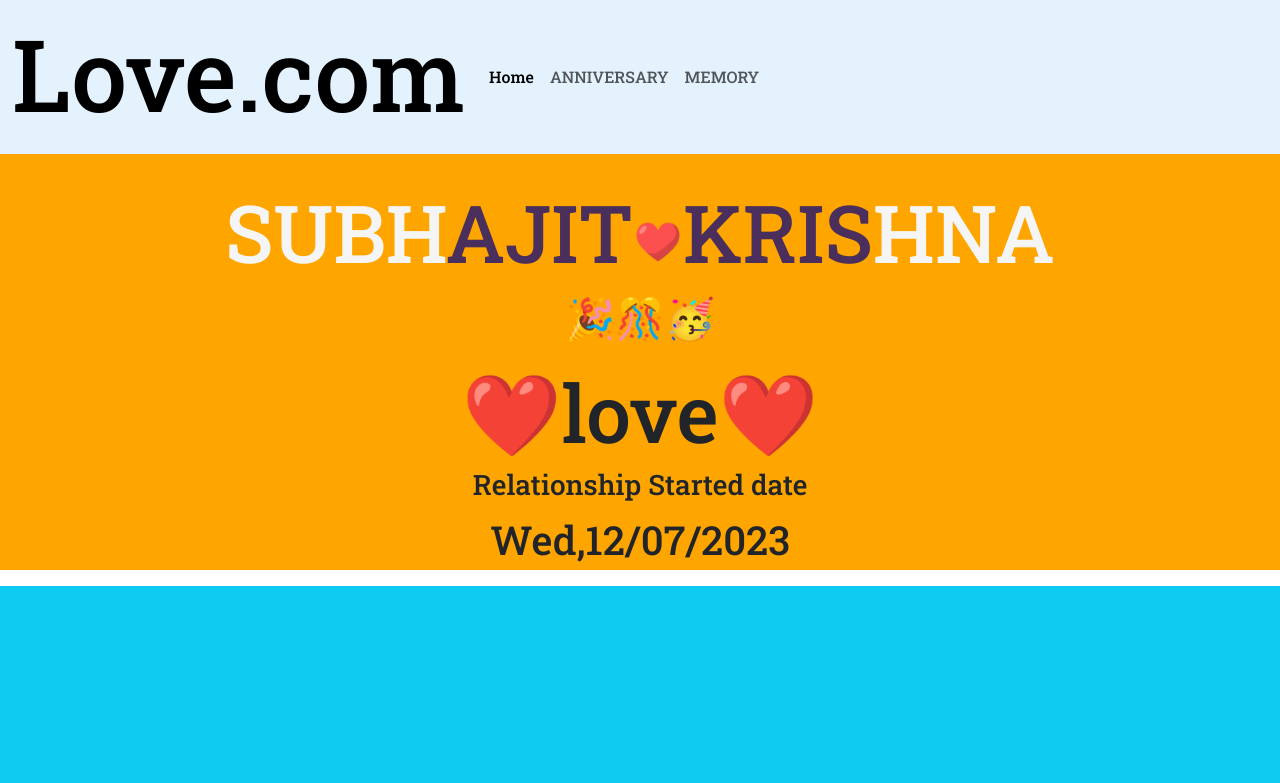
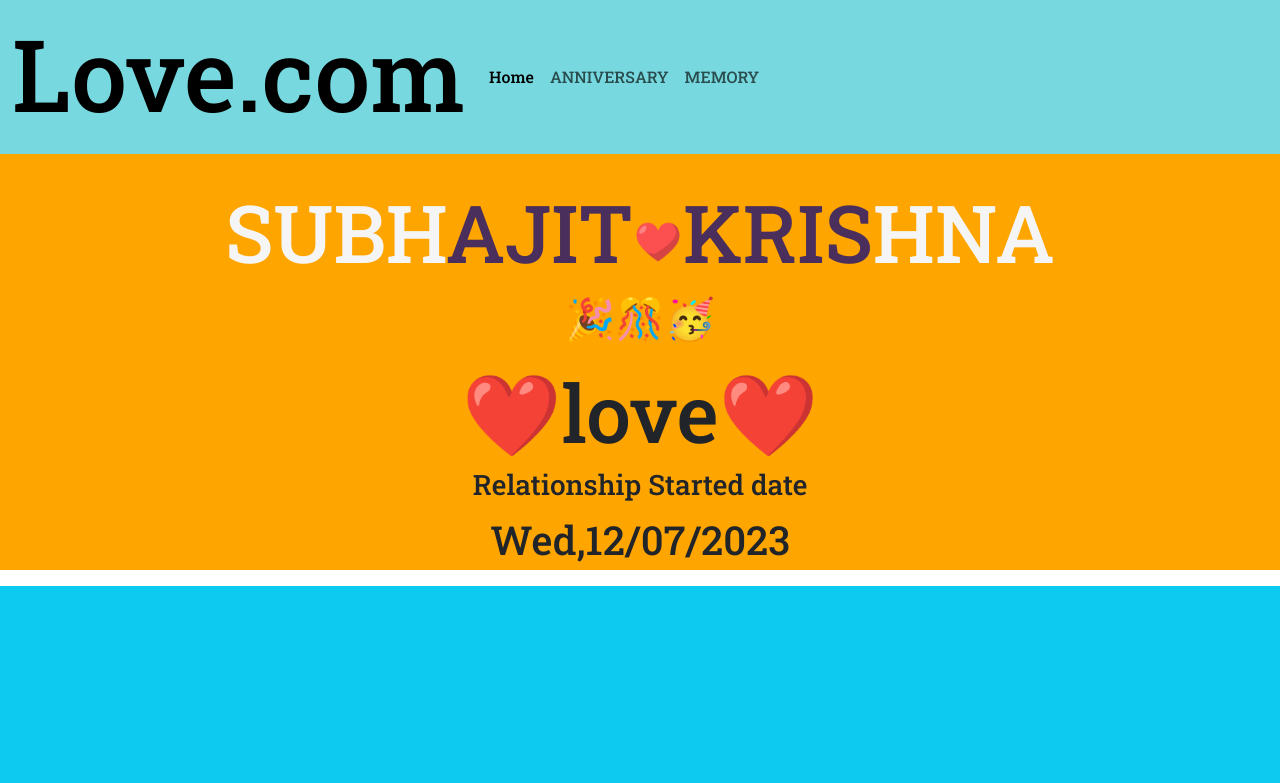
Before and after one commit to Subhajit2007/Love, a plain HTML site: page index.html in a window 1280 px wide. Shown: the top 783 px of the page. Drawn offline with nearby package versions, Linux system fonts and the light colour scheme.

Commit message:
Add files via upload

```diff
--- a/index.html
+++ b/index.html
@@ -9,7 +9,7 @@
 <link rel="shortcut icon" href="./images/love.png" type="image/x-icon">
 </head>
 <body>
-    <nav class="navbar navbar-expand-lg sticky-top" style="background-color: #e3f2fd;">
+    <nav class="navbar navbar-expand-lg sticky-top" style="background-color: #34c7cfaa;">
   <div class="container-fluid">
     <a class="navbar-brand " href="#"><h1>Love.com</h1></a>
     <button class="navbar-toggler" type="button" data-bs-toggle="collapse" data-bs-target="#navbarSupportedContent" aria-controls="navbarSupportedContent" aria-expanded="false" aria-label="Toggle navigation">
--- a/style.css
+++ b/style.css
@@ -6,6 +6,9 @@
 body{
     padding: 0;
     margin: 0;
+}
+nav{
+    backdrop-filter: blur(6.8px);
 }
 .m1{
     background-color: orange;
```
